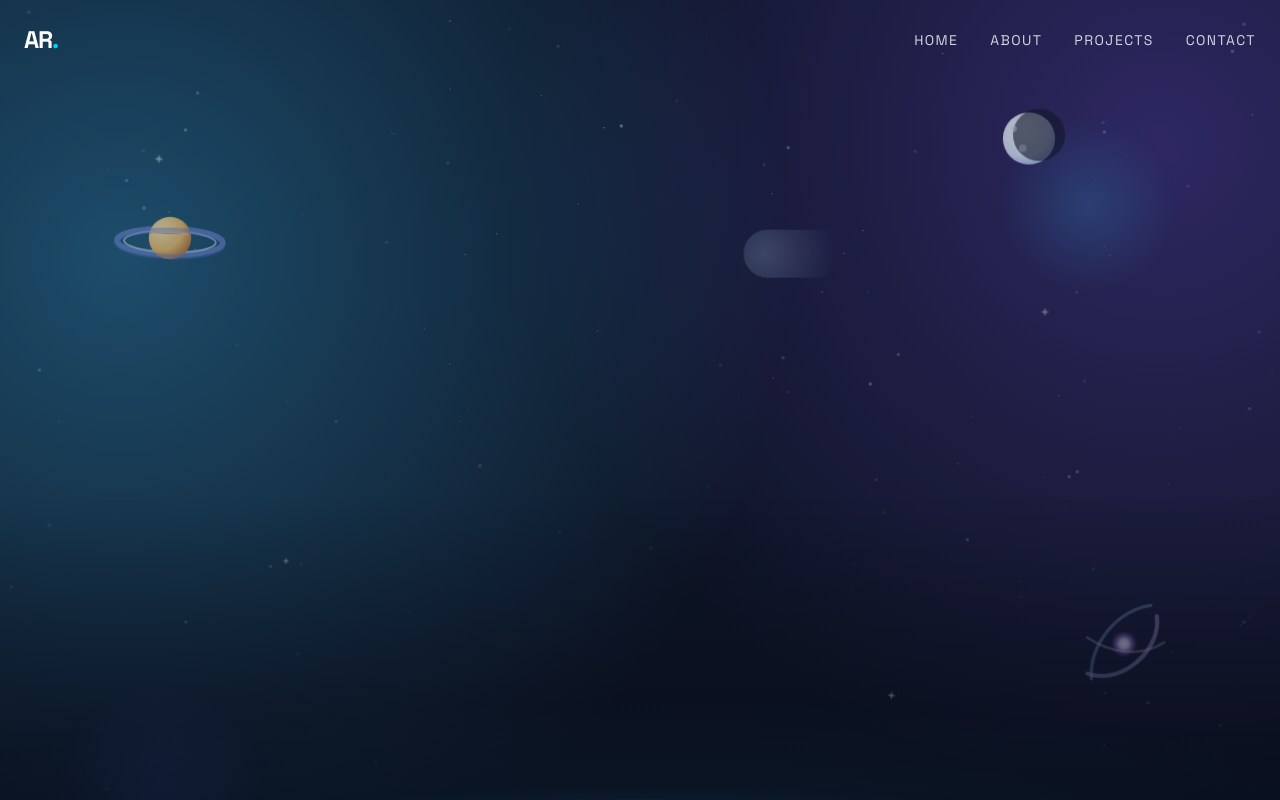
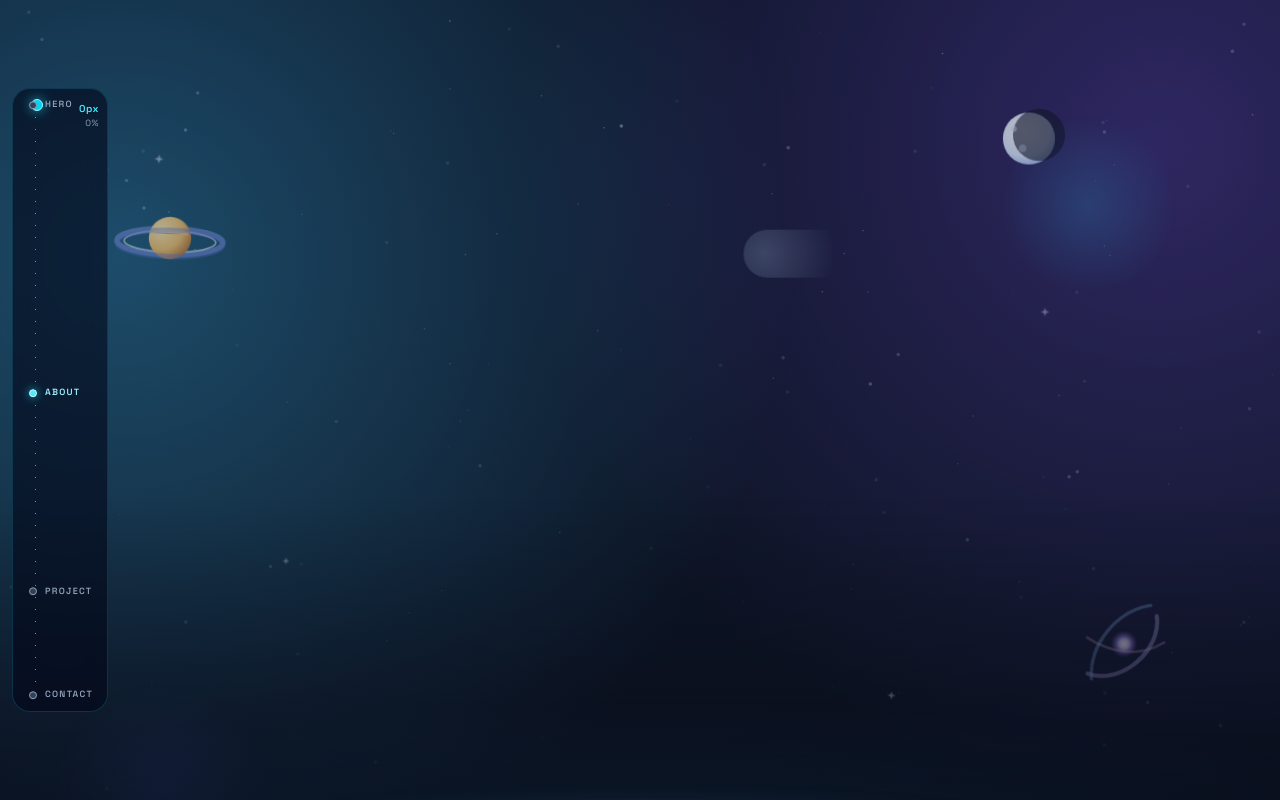
Before and after one commit to BangJhen/BangJhener, a Next.js app: page / in a window 1280 px wide. Shown: the top 800 px of the page. Built offline with nearby package versions, Linux system fonts and the light colour scheme.

Commit message:
Feat: Navigation Sidebar Rules design

```diff
--- a/src/components/Navigation.jsx
+++ b/src/components/Navigation.jsx
@@ -1,47 +1,118 @@
 "use client";
 
-import { useState, useEffect } from "react";
-import Link from "next/link";
+import { useEffect, useMemo, useState } from "react";
 
 export default function Navigation() {
-  const [scrolled, setScrolled] = useState(false);
+  const [scrollY, setScrollY] = useState(0);
+  const [scrollProgress, setScrollProgress] = useState(0);
+  const [activeSection, setActiveSection] = useState("hero");
+  const [sectionPoints, setSectionPoints] = useState([]);
+
+  const sections = useMemo(
+    () => [
+      { id: "hero", label: "HERO" },
+      { id: "about", label: "ABOUT" },
+      { id: "projects", label: "PROJECT" },
+      { id: "contact", label: "CONTACT" },
+    ],
+    []
+  );
 
   useEffect(() => {
+    const computeSections = () => {
+      const doc = document.documentElement;
+      const maxScroll = Math.max(doc.scrollHeight - window.innerHeight, 1);
+
+      const points = sections
+        .map((section) => {
+          const el = document.getElementById(section.id);
+          if (!el) return null;
+          const y = el.offsetTop;
+          return {
+            ...section,
+            y,
+            ratio: Math.min(Math.max(y / maxScroll, 0), 1),
+          };
+        })
+        .filter(Boolean);
+
+      setSectionPoints(points);
+    };
+
     const handleScroll = () => {
-      setScrolled(window.scrollY > 50);
+      const doc = document.documentElement;
+      const currentY = window.scrollY;
+      const maxScroll = Math.max(doc.scrollHeight - window.innerHeight, 1);
+      const progress = Math.min(Math.max(currentY / maxScroll, 0), 1);
+
+      setScrollY(Math.round(currentY));
+      setScrollProgress(progress);
+
+      let currentSection = "hero";
+      for (const section of sections) {
+        const el = document.getElementById(section.id);
+        if (!el) continue;
+        if (currentY + window.innerHeight * 0.35 >= el.offsetTop) {
+          currentSection = section.id;
+        }
+      }
+      setActiveSection(currentSection);
     };
+
+    computeSections();
+    handleScroll();
     window.addEventListener("scroll", handleScroll);
-    return () => window.removeEventListener("scroll", handleScroll);
-  }, []);
-
-  const navLinks = [
-    { name: "Home", href: "#hero" },
-    { name: "About", href: "#about" },
-    { name: "Projects", href: "#projects" },
-    { name: "Contact", href: "#contact" },
-  ];
+    window.addEventListener("resize", computeSections);
+    return () => {
+      window.removeEventListener("scroll", handleScroll);
+      window.removeEventListener("resize", computeSections);
+    };
+  }, [sections]);
 
   return (
-    <nav
-      className={`fixed top-0 left-0 right-0 z-50 transition-all duration-300 ${
-        scrolled ? "bg-[#0f172a]/80 backdrop-blur-md py-4" : "bg-transparent py-6"
-      }`}
-    >
-      <div className="container mx-auto px-6 flex justify-between items-center">
-        <Link href="/" className="text-2xl font-bold text-white tracking-tighter">
-          AR<span className="text-cyan-400">.</span>
-        </Link>
-        <ul className="hidden md:flex space-x-8">
-          {navLinks.map((link) => (
-            <li key={link.name}>
-              <a
-                href={link.href}
-                className="text-gray-300 hover:text-cyan-400 transition-colors text-sm uppercase tracking-widest"
-              >
-                {link.name}
-              </a>
-            </li>
-          ))}
+    <nav className="fixed left-3 top-1/2 z-50 hidden -translate-y-1/2 md:block" aria-label="Section ruler navigation">
+      <div className="relative h-[78vh] w-24 rounded-2xl border border-cyan-900/60 bg-slate-950/60 backdrop-blur-md">
+        <div
+          className="absolute left-[22px] top-4 bottom-4 w-px"
+          style={{
+            background:
+              "repeating-linear-gradient(to bottom, rgba(148,163,184,0.85) 0px, rgba(148,163,184,0.85) 1px, transparent 1px, transparent 12px)",
+          }}
+          aria-hidden="true"
+        />
+        <div className="absolute left-[18px] top-4 bottom-4" aria-hidden="true">
+          <div
+            className="absolute h-3 w-3 -translate-y-1/2 rounded-full border border-cyan-200 bg-cyan-400 shadow-[0_0_12px_rgba(34,211,238,0.8)] transition-[top]"
+            style={{ top: `${scrollProgress * 100}%` }}
+          />
+        </div>
+        <div className="absolute right-2 top-3 text-[10px] font-semibold tracking-wider text-cyan-300">{scrollY}px</div>
+        <div className="absolute right-2 top-7 text-[9px] tracking-wider text-slate-400">{Math.round(scrollProgress * 100)}%</div>
+
+        <ul className="absolute inset-0">
+          {sectionPoints.map((section) => {
+            const isActive = section.id === activeSection;
+            return (
+              <li
+                key={section.id}
+                className="absolute left-0 right-0 -translate-y-1/2"
+                style={{ top: `calc(16px + (100% - 32px) * ${section.ratio})` }}>
+                <a href={`#${section.id}`} className="group relative flex items-center pl-4">
+                  <span
+                    className={`block h-2 w-2 rounded-full border transition-all ${
+                      isActive ? "border-cyan-100 bg-cyan-300 shadow-[0_0_8px_rgba(34,211,238,0.8)]" : "border-slate-400 bg-slate-700"
+                    }`}
+                  />
+                  <span
+                    className={`ml-2 text-[9px] font-semibold tracking-[0.14em] transition-colors ${
+                      isActive ? "text-cyan-200" : "text-slate-400 group-hover:text-cyan-300"
+                    }`}>
+                    {section.label}
+                  </span>
+                </a>
+              </li>
+            );
+          })}
         </ul>
       </div>
     </nav>
--- a/src/components/hero-section.jsx
+++ b/src/components/hero-section.jsx
@@ -201,7 +201,7 @@ export default function HeroSection({ styles }) {
   }, []);
 
   return (
-    <section ref={heroRef} className={`${styles.hero} ${styles.heroCinematic}`} data-parallax="hero">
+    <section id="hero" ref={heroRef} className={`${styles.hero} ${styles.heroCinematic}`} data-parallax="hero">
       <div className={styles.introBombReveal} aria-hidden="true" />
       <div className={styles.bg} data-layer="bg" data-hover-depth="6" />
       <div className={styles.stars} data-layer="stars" data-hover-depth="14" />
```
